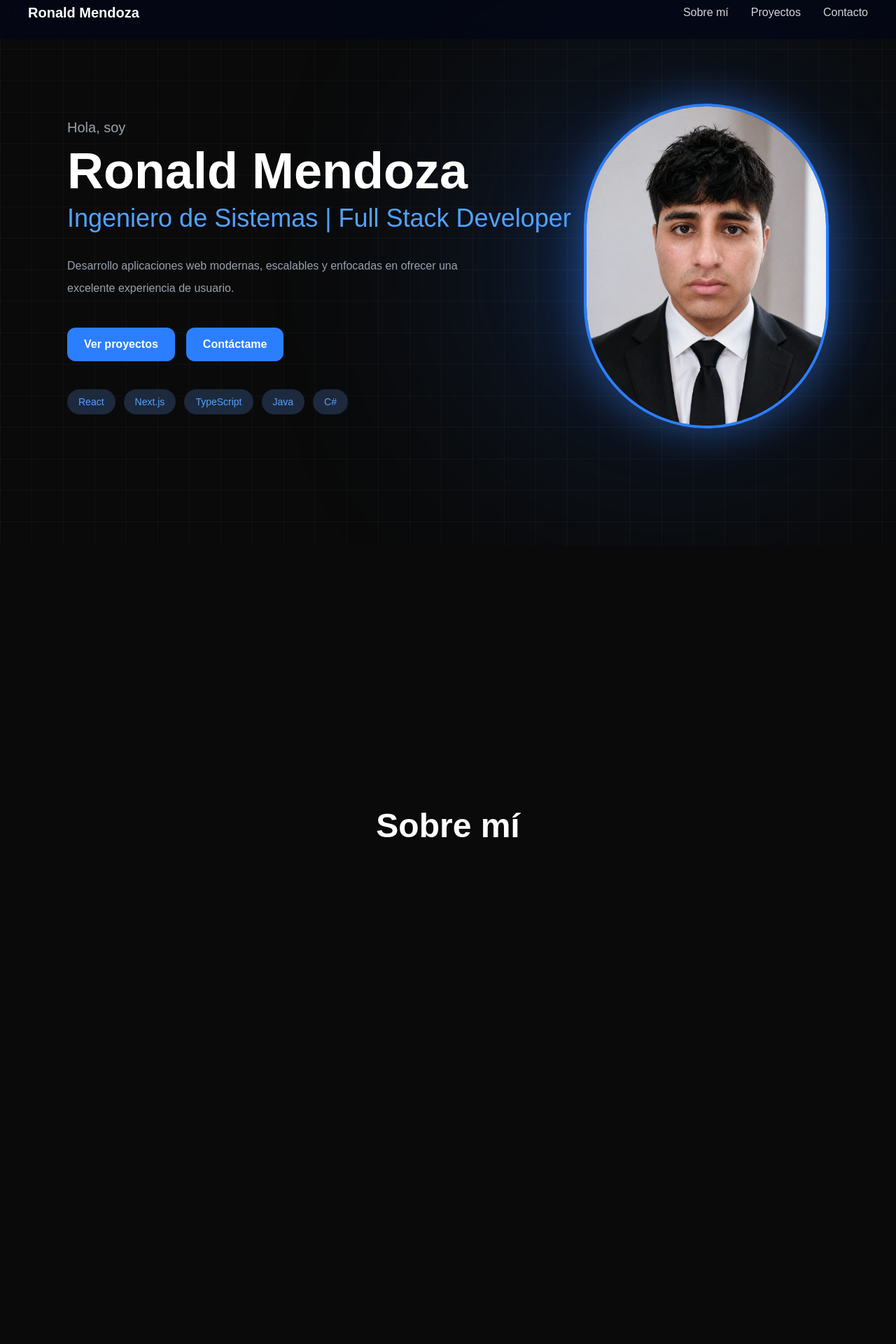
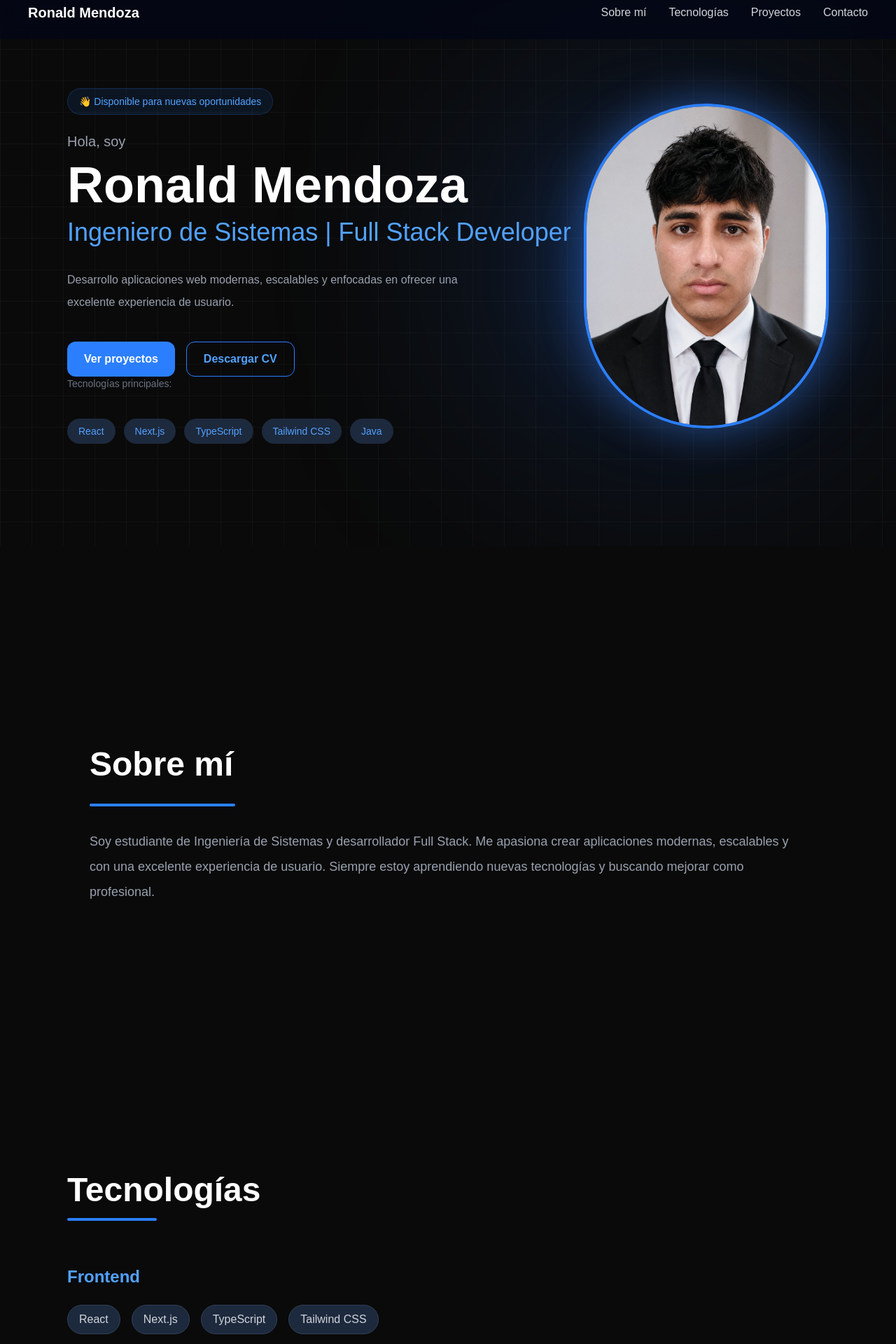
Before and after one commit to RonaldMendozaR/portfolio, a Next.js app: page / in a window 1280 px wide. Shown: the part 20-1940 px from the top of the page at 70% size. Before the commit the page ends 1600 px from the top, so only its background shows below. Built offline with nearby package versions, Linux system fonts and the light colour scheme.

Commit message:
Cambio de botones

```diff
--- a/app/page.tsx
+++ b/app/page.tsx
@@ -1,6 +1,8 @@
 import Navbar from "@/components/layout/Navbar";
 import Hero from "@/components/sections/Hero";
 import About from "@/components/sections/About";
+import Skills from "@/components/sections/Skills";
+
 
 export default function Home() {
     return (
@@ -8,6 +10,7 @@ export default function Home() {
             <Navbar />
             <Hero />
             <About />
+            <Skills />
         </main>
     );
 }
--- a/components/layout/Navbar.tsx
+++ b/components/layout/Navbar.tsx
@@ -5,6 +5,10 @@ export default function Navbar() {
         {
             label: "Sobre mí",
             href: "#about",
+        },
+        {
+            label: "Tecnologías",
+            href: "#skills",
         },
         {
             label: "Proyectos",
@@ -25,6 +29,7 @@ export default function Navbar() {
                 left-0
                 w-full
                 flex
+                z-50
                 justify-between
                 items-center
                 px-10
--- a/components/sections/About.tsx
+++ b/components/sections/About.tsx
@@ -1,12 +1,34 @@
+import { personalInfo } from "@/data/portfolio";
+
 export default function About() {
   return (
     <section
       id="about"
-      className="min-h-screen flex items-center justify-center"
+      className="min-h-screen flex items-center justify-center px-24"
     >
-      <h2 className="text-5xl font-bold">
-        Sobre mí
-      </h2>
+
+
+      <div className="max-w-5xl">
+
+        <h2 className="text-5xl font-bold mb-8">
+          Sobre mí
+
+        </h2 >
+        <div className="w-52 h-1 bg-blue-500 rounded-full mb-8"></div>
+
+
+        <p
+          className="
+            text-gray-400
+            text-lg
+            leading-9
+          "
+        >
+          {personalInfo.description}
+        </p>
+
+
+      </div>
     </section>
   );
 }
--- a/components/sections/Hero.tsx
+++ b/components/sections/Hero.tsx
@@ -1,7 +1,7 @@
 import Button from "@/components/ui/Button";
 import { personalInfo } from "@/data/portfolio";
 import Image from "next/image";
-import { skills } from "@/data/skills";
+import { skillCategories } from "@/data/skills";
 import Background from "@/components/common/Background";
 
 export default function Hero() {
@@ -20,8 +20,8 @@ export default function Hero() {
             "
 
         >
+
             <Background />
-
             <div
                 className="
                     absolute
@@ -37,10 +37,28 @@ export default function Hero() {
             />
 
             <div className="relative z-10">
+                <span
+                    className="
+                        inline-block
+                        px-4
+                        py-2
+                        rounded-full
+                        bg-blue-500/10
+                        border
+                        border-blue-500/20
+                        text-blue-400
+                        text-sm
+                        mb-6
+                    "
+                >
+                    👋 Disponible para nuevas oportunidades
+                </span>
+
 
                 <p className="text-gray-400 text-xl">
                     Hola, soy
                 </p>
+
 
                 <h1 className="text-7xl font-bold text-white mt-3">
                     {personalInfo.name}
@@ -67,13 +85,25 @@ export default function Hero() {
 
                     <Button text="Ver proyectos" />
 
-                    <Button text="Contáctame" />
+                    <Button
+                        text="Descargar CV"
+                        variant="secondary"
+                    />
 
                 </div>
 
+                <p
+                    className="
+                        text-gray-500
+                        text-sm
+                        mb-4
+                    "
+                >
+                    Tecnologías principales:
+                </p>
                 <div className="flex flex-wrap gap-3 mt-10">
 
-                    {skills.slice(0, 5).map((skill) => (
+                    {skillCategories.flatMap((category) => category.skills).slice(0, 5).map((skill) => (
 
                         <span
                             key={skill}
--- /dev/null
+++ b/components/sections/Skills.tsx
@@ -0,0 +1,48 @@
+import { skillCategories } from "@/data/skills";
+import SkillBadge from "../ui/SkillBadge";
+
+export default function Skills() {
+  return (
+    <section
+      id="skills"
+      className="min-h-screen px-24 py-24"
+    >
+
+      <h2 className="text-5xl font-bold mb-4">
+        Tecnologías
+      </h2>
+
+      <div className="w-32 h-1 bg-blue-500 rounded-full mb-16"></div>
+
+      <div className="space-y-12">
+
+        {skillCategories.map((category) => (
+
+          <div key={category.title}>
+
+            <h3 className="text-2xl font-semibold mb-6 text-blue-400">
+              {category.title}
+            </h3>
+
+            <div className="flex flex-wrap gap-4">
+
+              {category.skills.map((skill) => (
+
+                <SkillBadge
+                  key={skill}
+                  name={skill}
+                />
+
+              ))}
+
+            </div>
+
+          </div>
+
+        ))}
+
+      </div>
+
+    </section>
+  );
+}
--- /dev/null
+++ b/components/ui/Container.tsx
@@ -0,0 +1,11 @@
+type ContainerProps = {
+  children: React.ReactNode;
+};
+
+export default function Container({ children }: ContainerProps) {
+  return (
+    <div className="max-w-7xl mx-auto px-6 lg:px-10">
+      {children}
+    </div>
+  );
+}
--- /dev/null
+++ b/components/ui/SkillBadge.tsx
@@ -0,0 +1,25 @@
+type SkillBadgeProps = {
+  name: string;
+};
+
+export default function SkillBadge({ name }: SkillBadgeProps) {
+  return (
+    <span
+      className="
+        px-4
+        py-2
+        rounded-full
+        bg-slate-800
+        border
+        border-slate-700
+        text-gray-300
+        hover:border-blue-500
+        hover:text-blue-400
+        transition-all
+        duration-300
+      "
+    >
+      {name}
+    </span>
+  );
+}
--- a/data/portfolio.ts
+++ b/data/portfolio.ts
@@ -1,8 +1,12 @@
 export const personalInfo = {
-    name: "Ronald Mendoza",
-    role: "Ingeniero de Sistemas | Full Stack Developer",
-    email: "",
-    github: "",
-    linkedin: "",
-    location: "Perú"
+  name: "Ronald Mendoza",
+  role: "Ingeniero de Sistemas | Full Stack Developer",
+  location: "Perú",
+
+  description:
+    "Soy estudiante de Ingeniería de Sistemas y desarrollador Full Stack. Me apasiona crear aplicaciones modernas, escalables y con una excelente experiencia de usuario. Siempre estoy aprendiendo nuevas tecnologías y buscando mejorar como profesional.",
+
+  email: "",
+  github: "",
+  linkedin: "",
 };
--- a/data/skills.ts
+++ b/data/skills.ts
@@ -1,10 +1,18 @@
-export const skills = [
-  "React",
-  "Next.js",
-  "TypeScript",
-  "Java",
-  "C#",
-  "PHP",
-  "SQL Server",
-  "MySQL",
+export const skillCategories = [
+  {
+    title: "Frontend",
+    skills: ["React", "Next.js", "TypeScript", "Tailwind CSS"],
+  },
+  {
+    title: "Backend",
+    skills: ["Java", "PHP", "C#", "Node.js"],
+  },
+  {
+    title: "Base de Datos",
+    skills: ["SQL Server", "MySQL"],
+  },
+  {
+    title: "Herramientas",
+    skills: ["Git", "GitHub", "VS Code", "Android Studio"],
+  },
 ];
```
